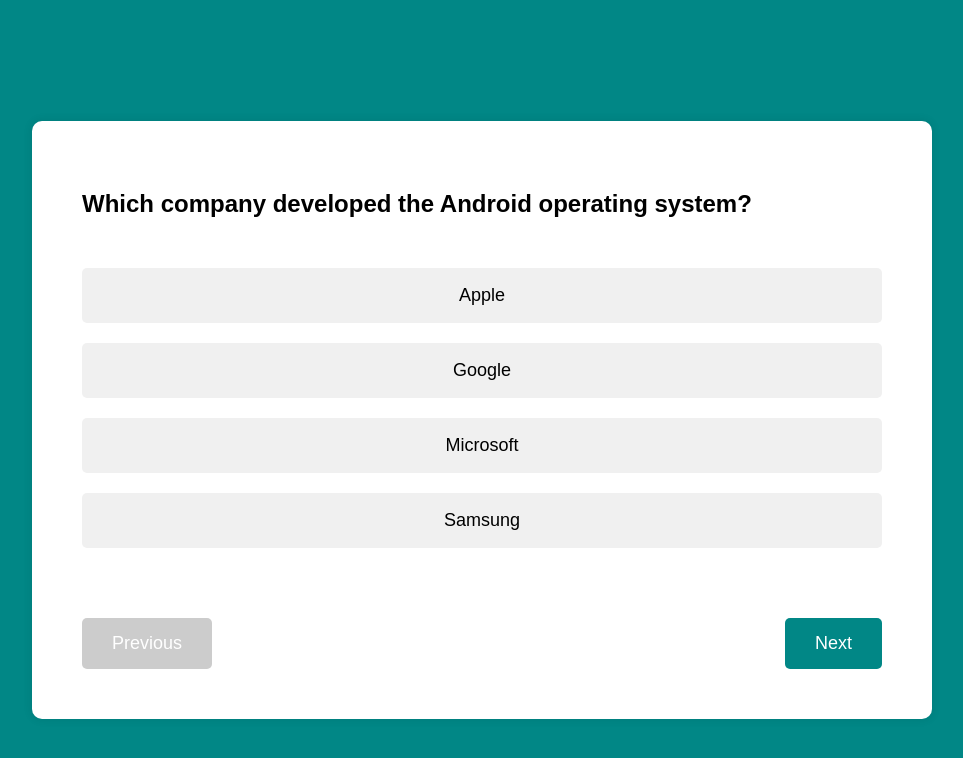
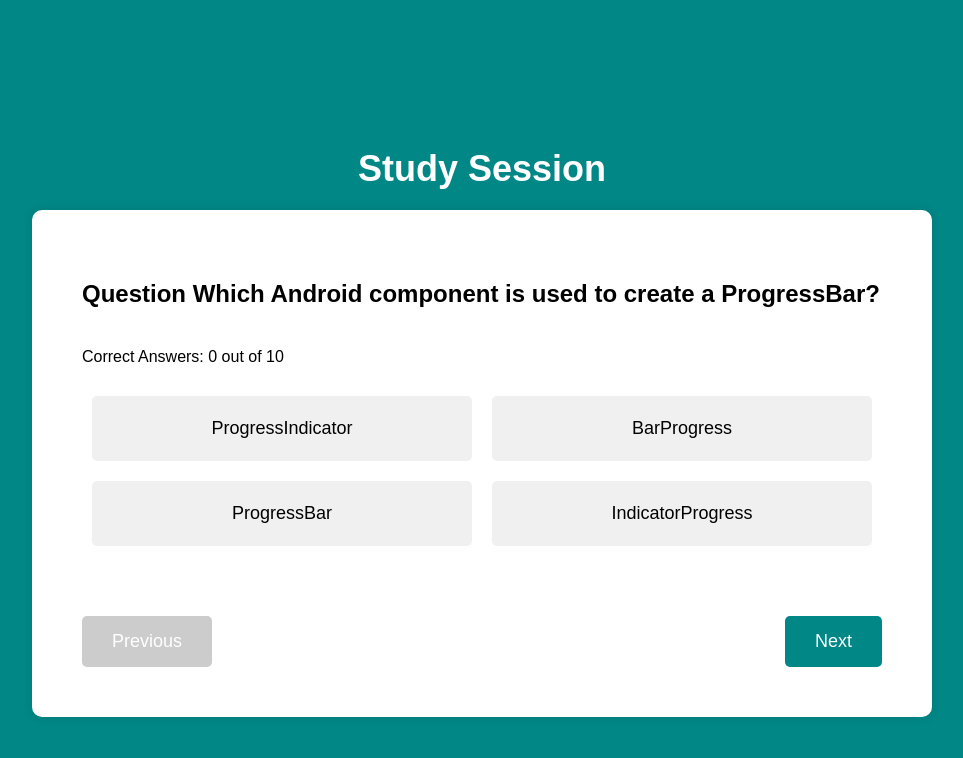
Before and after one commit to InquisitiveMindHasToKnow/StudySession, a React (Create React App) app: page / in a window 1280 px wide. Both pictures are taken after a click on the element "Android". Shown: the top 758 px of the page, without its empty margins (158-1121 px from the left). Built offline with nearby package versions, Linux system fonts and the light colour scheme.

Commit message:
All button colors change on answer selection.

```diff
--- a/src/components/Quiz.js
+++ b/src/components/Quiz.js
@@ -1,14 +1,38 @@
-import React, { useState } from 'react';
+import React, { useState, useEffect } from 'react';
+import { useParams } from 'react-router-dom';
 import '../css/Quiz.css';
-import quizQuestions from "../quiz_questions.json"
+import quizQuestions from '../quiz_questions.json';
 
 const Quiz = () => {
+    const { category } = useParams(); // Get category from URL
+    const [questions, setQuestions] = useState([]);
     const [currentQuestionIndex, setCurrentQuestionIndex] = useState(0);
     const [selectedOption, setSelectedOption] = useState(null);
     const [answered, setAnswered] = useState(false);
+    const [correctAnswers, setCorrectAnswers] = useState(0);
 
-    const currentQuestion = quizQuestions[currentQuestionIndex];
-    const correctAnswer = currentQuestion?.answer;
+    useEffect(() => {
+        // Filter questions by category and shuffle them to pick random ones
+        const filteredQuestions = quizQuestions.filter(q => q.category === category);
+        const shuffledQuestions = filteredQuestions.sort(() => 0.5 - Math.random());
+        const selectedQuestions = shuffledQuestions.slice(0, 10); // Select 10 questions
+
+        // Shuffle options for each question
+        const questionsWithShuffledOptions = selectedQuestions.map(q => ({
+            ...q,
+            options: shuffleArray(q.options)
+        }));
+
+        setQuestions(questionsWithShuffledOptions);
+    }, [category]);
+
+    useEffect(() => {
+        if (selectedOption && questions.length) {
+            if (selectedOption === questions[currentQuestionIndex]?.answer) {
+                setCorrectAnswers(prev => prev + 1);
+            }
+        }
+    }, [answered, questions, currentQuestionIndex, selectedOption]);
 
     const handleOptionClick = (option) => {
         if (!answered) {
@@ -18,7 +42,7 @@
     };
 
     const handleNextQuestion = () => {
-        if (currentQuestionIndex < quizQuestions.length - 1) {
+        if (currentQuestionIndex < questions.length - 1) {
             setCurrentQuestionIndex(currentQuestionIndex + 1);
             setSelectedOption(null);
             setAnswered(false); // Reset for the next question
@@ -33,16 +57,23 @@
         }
     };
 
+    const currentQuestion = questions[currentQuestionIndex];
+
+    if (!currentQuestion) {
+        return <p>Loading questions...</p>;
+    }
+
     return (
         <div className="quiz-container">
+            <h1 className="quiz-header">Study Session</h1>
             <div className="quiz-box">
-                <h2>{currentQuestion?.question}</h2>
+                <h2>Question {currentQuestion.question}</h2>
+                <p className="score">Correct Answers: {correctAnswers} out of {questions.length}</p>
                 <div className="options">
-                    {currentQuestion?.options.map((option, index) => {
-                        const isCorrect = option === correctAnswer;
+                    {currentQuestion.options.map((option, index) => {
+                        const isCorrect = option === currentQuestion.answer;
                         const isSelected = option === selectedOption;
 
-                        // Determine the class name based on the answer state
                         let buttonClass = 'option-button';
                         if (answered) {
                             if (isCorrect) {
@@ -50,7 +81,7 @@
                             } else if (isSelected) {
                                 buttonClass += ' incorrect';
                             } else if (!isSelected && !isCorrect) {
-                                buttonClass += ' incorrect-when-disabled'; // Class for incorrect options that were not selected
+                                buttonClass += ' incorrect-when-disabled';
                             }
                         }
 
@@ -70,7 +101,7 @@
                     <button onClick={handlePreviousQuestion} disabled={currentQuestionIndex === 0}>
                         Previous
                     </button>
-                    <button onClick={handleNextQuestion} disabled={currentQuestionIndex === quizQuestions.length - 1}>
+                    <button onClick={handleNextQuestion} disabled={currentQuestionIndex === questions.length - 1}>
                         Next
                     </button>
                 </div>
@@ -79,4 +110,13 @@
     );
 };
 
+const shuffleArray = (array) => {
+    let shuffled = [...array];
+    for (let i = shuffled.length - 1; i > 0; i--) {
+        const j = Math.floor(Math.random() * (i + 1));
+        [shuffled[i], shuffled[j]] = [shuffled[j], shuffled[i]];
+    }
+    return shuffled;
+};
+
 export default Quiz;
--- a/src/css/Quiz.css
+++ b/src/css/Quiz.css
@@ -1,10 +1,17 @@
 .quiz-container {
   display: flex;
-  align-items: center;
+  flex-direction: column; /* Stack header and quiz box vertically */
+  align-items: center; /* Center horizontally */
   justify-content: center;
   height: 100vh;
   background-color: #018786;
   padding: 20px;
+}
+
+.quiz-header {
+  font-size: 36px;
+  color: white;
+  margin-bottom: 20px; /* Space between header and quiz box */
 }
 
 .quiz-box {
@@ -22,14 +29,20 @@
   margin-bottom: 40px;
 }
 
+.score {
+  margin-bottom: 20px;
+}
+
 .options {
   display: flex;
-  flex-direction: column;
+  flex-wrap: wrap;
+  justify-content: space-between;
 }
 
 .option-button {
-  padding: 15px;
-  margin: 10px 0;
+  flex: 1 1 45%;
+  padding: 20px; /* Increased padding for larger buttons */
+  margin: 10px 10px;
   border: 2px solid transparent;
   border-radius: 5px;
   cursor: pointer;
@@ -43,25 +56,20 @@
 }
 
 .option-button.correct {
-  background-color: #4caf50; /* Green color for correct answers */
+  background-color: #4caf50;
   color: white;
-  border-color: #388e3c; /* Darker green border */
+  border-color: #388e3c;
 }
 
 .option-button.incorrect {
-  background-color: #f44336; /* Red color for selected incorrect answers */
+  background-color: #f44336;
   color: white;
-  border-color: #d32f2f; /* Darker red border */
+  border-color: #c62828;
 }
 
 .option-button.incorrect-when-disabled {
-  background-color: #f44336; /* Red color for incorrect options even when not selected */
+  background-color: #f44336;
   color: white;
-  border-color: #d32f2f; /* Darker red border */
-}
-
-.option-button:disabled {
-  cursor: not-allowed;
 }
 
 .navigation-buttons {
```
